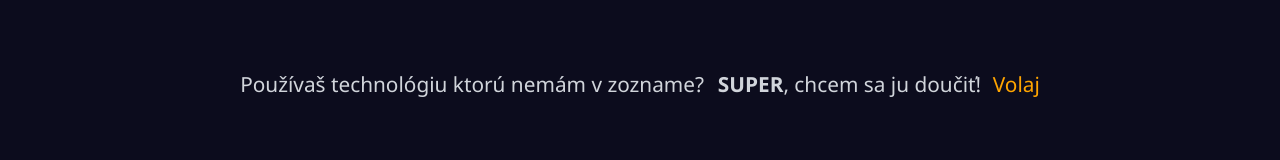
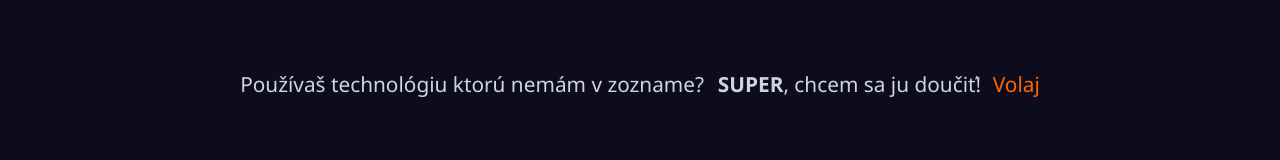
Before and after one commit to OndrejVrto/ondrej-vrto-eu, a React (Vite) app: page / in a window 1280 px wide. In both pictures the pointer is over the link "Volaj". Shown: the part 1944-2104 px from the top of the page. Built offline with nearby package versions, Linux system fonts and the light colour scheme.

Commit message:
update seo

```diff
--- a/src/components/footer/Footer.jsx
+++ b/src/components/footer/Footer.jsx
@@ -3,7 +3,7 @@ function Footer() {
         <footer>
             <div className="footer-wrapper">
                 <div className="copyright">
-                    <a href="#navbar">
+                    <a href="#navbar" aria-label="Go to top of page">
                         <svg
                             xmlns="http://www.w3.org/2000/svg"
                             viewBox="0 0 512 512"
--- a/src/styles/components/_technologies.scss
+++ b/src/styles/components/_technologies.scss
@@ -31,6 +31,10 @@
         a {
             color: $tertiary;
             margin-left: 0.3em;
+
+            &:hover {
+                color: $tertiary-hover;
+            }
         }
     }
 }
```
